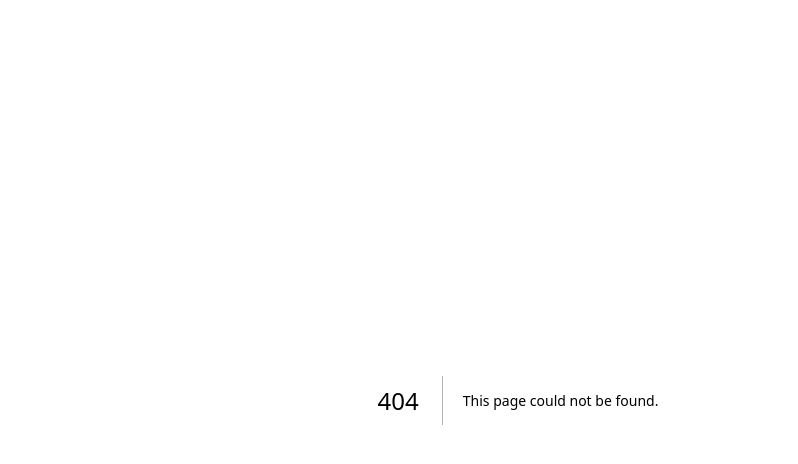
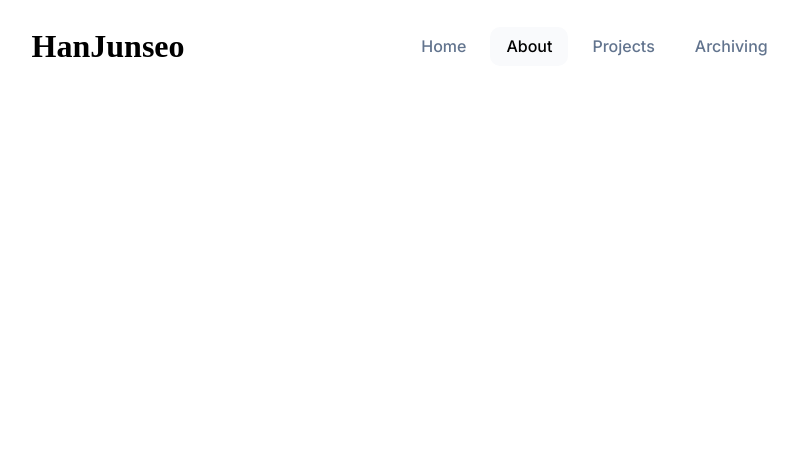
Before and after one commit to HanJunSeoJB/portfolio, a Next.js app in the folder portfolio/: page /about in a window 1280 px wide. Before the commit this address had no page. Shown: the top 464 px of the page, without its empty margins (122-920 px from the left). Built offline with nearby package versions, Linux system fonts and the light colour scheme.

Commit message:
feat: about 페이지 추가 및 네비게이션 바 수정
1. about 페이지 추가
2. 네비게이션 바에 현재 보고 있는 탭 표시 기능 추가

```diff
--- a/portfolio/babel.config.js
+++ /dev/null
@@ -1,3 +0,0 @@
-module.exports = {
-    presets: ['next/babel'],
-  };
--- a/portfolio/src/app/_component/nav.tsx
+++ b/portfolio/src/app/_component/nav.tsx
@@ -2,6 +2,7 @@
 import Link from "next/link";
 import styles from '../_style/header.module.css';
 import {useState, useEffect} from 'react';
+import { usePathname } from "next/navigation";
 
 type NavProps = {
     userName: string;
@@ -9,6 +10,7 @@ type NavProps = {
 
 function Nav({ userName }: NavProps) {
   const [isScrolled, setIsScrolled] = useState(false);
+  const pathName =  usePathname();
   useEffect(()=> {
     const handleScroll = () => {
       if(window.scrollY > 10) {
@@ -28,10 +30,10 @@ function Nav({ userName }: NavProps) {
         <div className={styles.inner}>
           <span className={styles.name}>{userName}</span>
           <div className={styles.nav}>
-            <div className={styles.paths}><Link href ='/home'>Home</Link></div>
-            <div className={styles.paths}><Link href ='/about'>About</Link></div>
-            <div className={styles.paths}><Link href ='/project'>Projects</Link></div>
-            <div className={styles.paths}><Link href = '/archiving'>Archiving</Link></div>
+            <div className={`${styles.paths} ${pathName === '/' ? styles.activePath: ''}`}><Link href ='/'>Home</Link></div>
+            <div className={`${styles.paths} ${pathName === '/about' ? styles.activePath: ''}`}><Link href ='/about'>About</Link></div>
+            <div className={`${styles.paths} ${pathName === '/project' ? styles.activePath: ''}`}><Link href ='/project'>Projects</Link></div>
+            <div className={`${styles.paths} ${pathName === '/archiving' ? styles.activePath: ''}`}><Link href = '/archiving'>Archiving</Link></div>
           </div>
         </div>
       </div>
--- a/portfolio/src/app/_style/header.module.css
+++ b/portfolio/src/app/_style/header.module.css
@@ -56,14 +56,14 @@
 
 }
 
-/* .nav a {
-    line-height:1.5rem;
-    font-weight: 500;
-    text-decoration: none;
-    padding-left: 1rem;
-    padding-right: 1rem;
-
-} */
+.paths.activePath a{
+    height: 100%;
+    display: flex;
+    align-items: center;
+    background-color: #F9FAFC;
+    color: black;
+    border-radius: 10px;
+}
 
 .paths a{
     color: #62748E;
@@ -83,6 +83,7 @@
 
 .paths:hover{
     background-color: #F9FAFC;
+
 }
 
 .paths:hover a {
--- /dev/null
+++ b/portfolio/src/app/about/page.tsx
@@ -0,0 +1,9 @@
+import Nav from "../_component/nav";
+
+export default function About() {
+    return (
+        <div>
+            <Nav userName="HanJunseo"/>
+        </div>
+    )
+}
```
Also changed, not shown: portfolio/jest.config.ts (+6 -1 lines).
